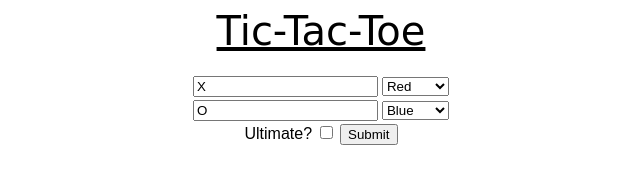
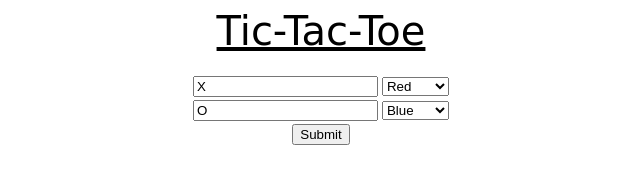
Before and after one commit to cruth544/Tic-Tac-Toe, a plain HTML site: page index.html in a window 1280 px wide. Shown: the whole page, without its empty margins (319-959 px from the left). Drawn offline with Linux system fonts and the light colour scheme.

Commit message:
no ultimate mode (commented out on html)

```diff
--- a/index.html
+++ b/index.html
@@ -32,8 +32,8 @@
         <option value="orange">Orange</option>
       </select>
       <br>
-      <span>Ultimate?</span>
-      <input type="checkbox" id="ultimateFlag">
+<!--       <span>Ultimate?</span>
+      <input type="checkbox" id="ultimateFlag"> -->
       <button onclick='firstSetUp()'>Submit</button>
     </div>
   </main>
```
